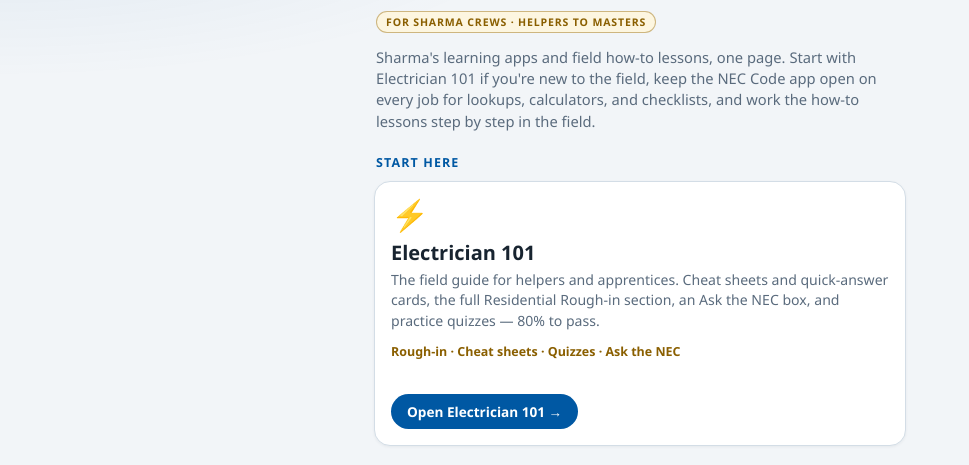
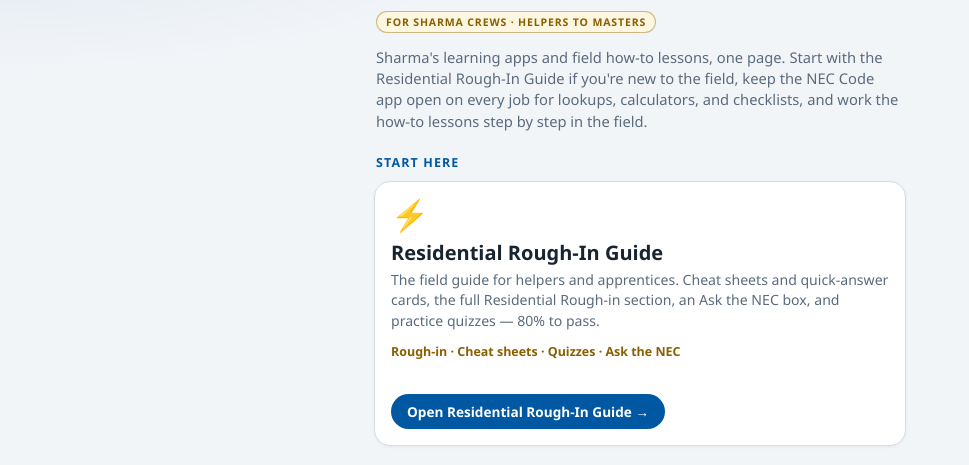
Before and after one commit to Sharmaelechvac/sharma-education, a plain HTML site: page docs/index.html in a window 1280 px wide. Shown: the part 98-563 px from the top of the page, without its empty margins (0-969 px from the left). Drawn offline with Linux system fonts and the light colour scheme.

Commit message:
Rename Electrician 101 to Residential Rough-In Guide (per Sanjay 2026-11-15)

```diff
--- a/docs/index.html
+++ b/docs/index.html
@@ -62,16 +62,16 @@
     </header>
     <span class="badge">For Sharma crews · Helpers to masters</span>
 
-    <p class="intro">Sharma's learning apps and field how-to lessons, one page. Start with Electrician 101 if you're new to the field, keep the NEC Code app open on every job for lookups, calculators, and checklists, and work the how-to lessons step by step in the field.</p>
+    <p class="intro">Sharma's learning apps and field how-to lessons, one page. Start with the Residential Rough-In Guide if you're new to the field, keep the NEC Code app open on every job for lookups, calculators, and checklists, and work the how-to lessons step by step in the field.</p>
 
     <h2>Start here</h2>
     <div class="cards">
       <a class="card" href="https://sharma-electrician-101.sharma-crew.workers.dev">
         <span class="ic">⚡</span>
-        <span class="t">Electrician 101</span>
+        <span class="t">Residential Rough-In Guide</span>
         <span class="d">The field guide for helpers and apprentices. Cheat sheets and quick-answer cards, the full Residential Rough-in section, an Ask the NEC box, and practice quizzes — 80% to pass.</span>
         <span class="meta">Rough-in · Cheat sheets · Quizzes · Ask the NEC</span><br>
-        <span class="open">Open Electrician 101 →</span>
+        <span class="open">Open Residential Rough-In Guide →</span>
       </a>
     </div>
 
```
Also changed, not shown: docs/meter-main-combo/index.html (+1 -1 lines), docs/overhead/index.html (+1 -1 lines), docs/stacked/index.html (+1 -1 lines), docs/tug-manual-v2/index.html (+1 -1 lines), 1 other file.
